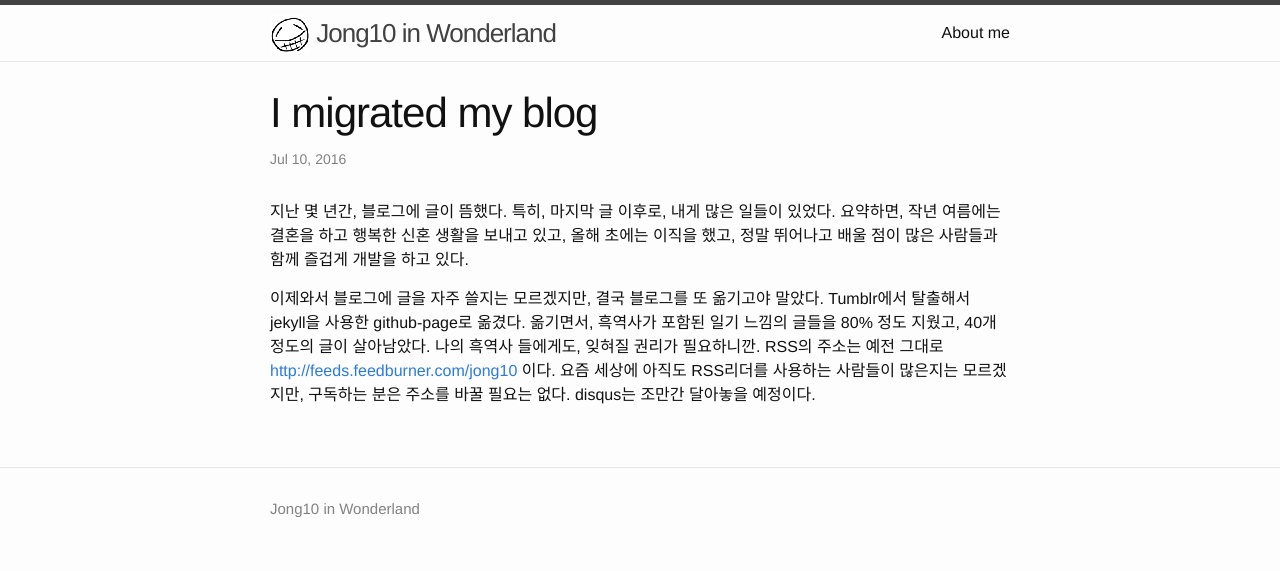
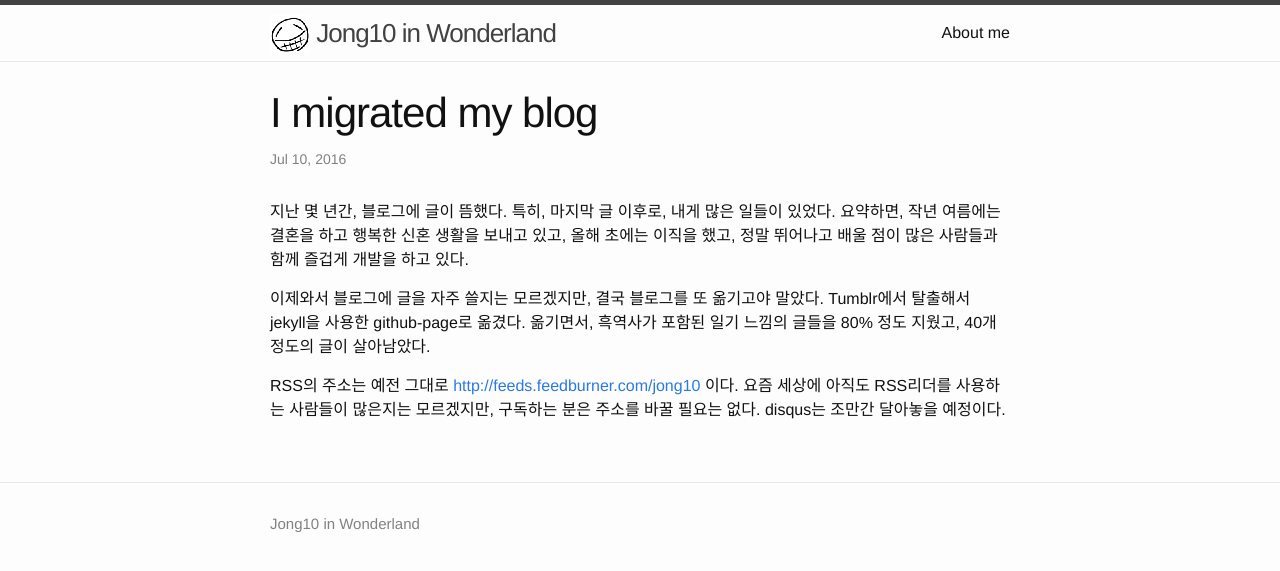
Before and after one commit to jongyeol/jongyeol.github.io, a Jekyll site: the page built from _posts/2016-07-10-migrated-my-blog.md, in a window 1280 px wide. Shown: the top 571 px of the page. Built offline with Jekyll 4.4.1, drawn with Linux system fonts in a browser that asks for light colours.

Commit message:
Fix last post

```diff
--- a/_posts/2016-07-10-migrated-my-blog.md
+++ b/_posts/2016-07-10-migrated-my-blog.md
@@ -5,4 +5,6 @@ date:   2016-07-10 21:49:12 +0900
 ---
 지난 몇 년간, 블로그에 글이 뜸했다. 특히, 마지막 글 이후로, 내게 많은 일들이 있었다. 요약하면, 작년 여름에는 결혼을 하고 행복한 신혼 생활을 보내고 있고, 올해 초에는 이직을 했고, 정말 뛰어나고 배울 점이 많은 사람들과 함께 즐겁게 개발을 하고 있다.
 
-이제와서 블로그에 글을 자주 쓸지는 모르겠지만, 결국 블로그를 또 옮기고야 말았다. Tumblr에서 탈출해서 jekyll을 사용한 github-page로 옮겼다. 옮기면서, 흑역사가 포함된 일기 느낌의 글들을 80% 정도 지웠고, 40개 정도의 글이 살아남았다. 나의 흑역사 들에게도, 잊혀질 권리가 필요하니깐. RSS의 주소는 예전 그대로 <http://feeds.feedburner.com/jong10> 이다. 요즘 세상에 아직도 RSS리더를 사용하는 사람들이 많은지는 모르겠지만, 구독하는 분은 주소를 바꿀 필요는 없다. disqus는 조만간 달아놓을 예정이다.
+이제와서 블로그에 글을 자주 쓸지는 모르겠지만, 결국 블로그를 또 옮기고야 말았다. Tumblr에서 탈출해서 jekyll을 사용한 github-page로 옮겼다. 옮기면서, 흑역사가 포함된 일기 느낌의 글들을 80% 정도 지웠고, 40개 정도의 글이 살아남았다.
+
+RSS의 주소는 예전 그대로 <http://feeds.feedburner.com/jong10> 이다. 요즘 세상에 아직도 RSS리더를 사용하는 사람들이 많은지는 모르겠지만, 구독하는 분은 주소를 바꿀 필요는 없다. disqus는 조만간 달아놓을 예정이다.
```
